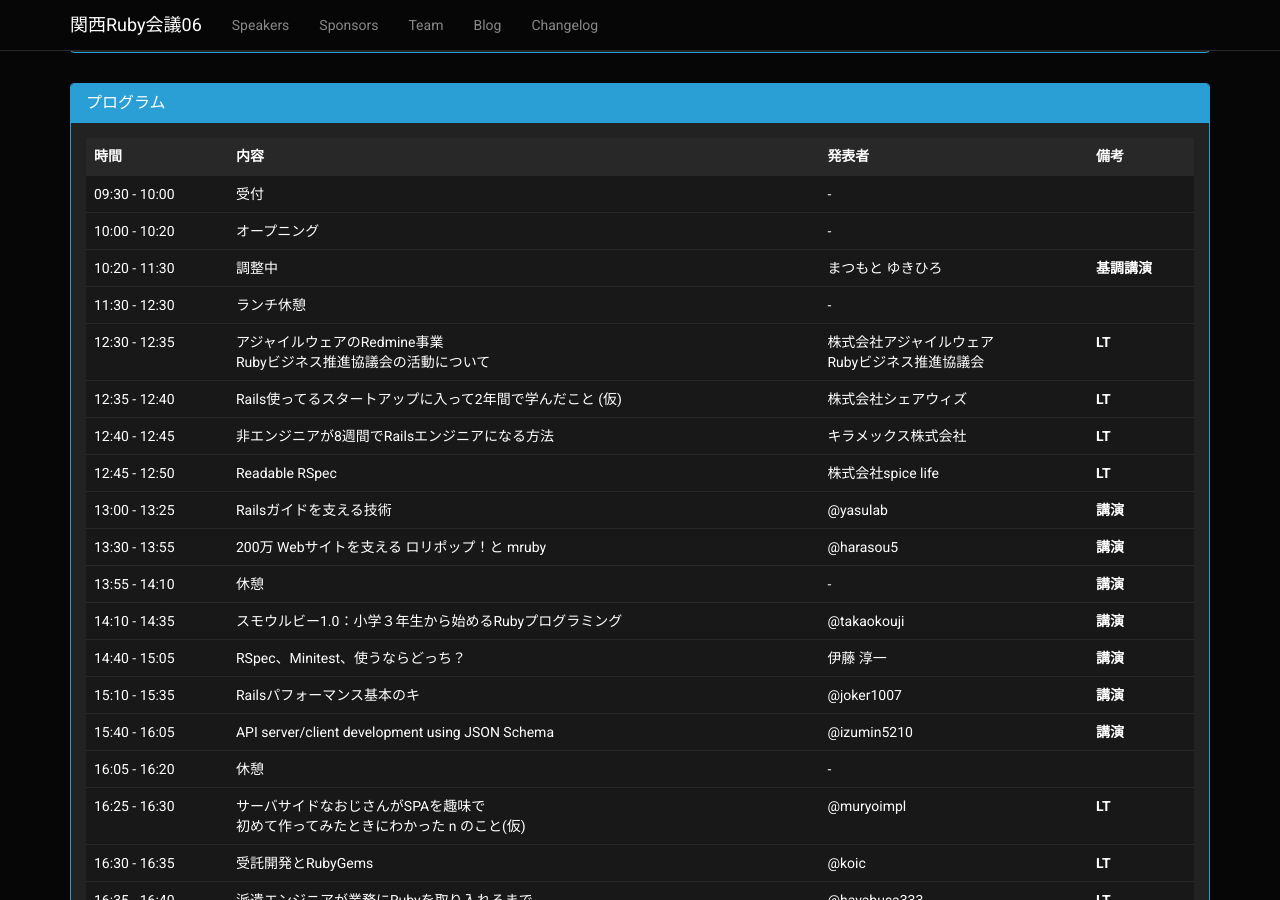
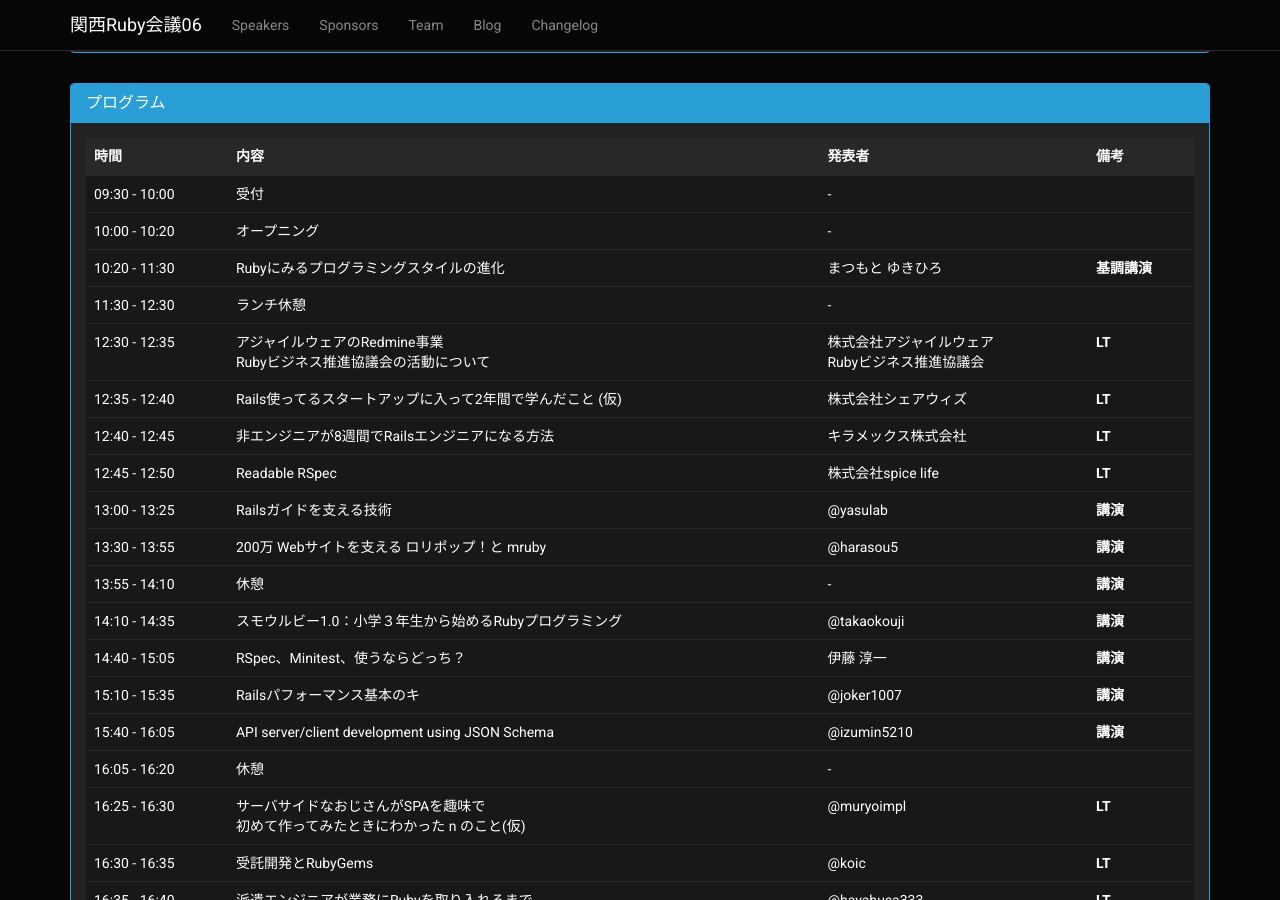
Before and after one commit to rubykansai/kansai06, a Jekyll site: the page built from index.html, in a window 1280 px wide and 900 px high, scrolled down 1306 px. Built offline with Jekyll 4.4.1, drawn with Linux system fonts in a browser that asks for light colours; nearby versions of some CDN libraries.

Commit message:
Add Matz title

```diff
--- a/index.html
+++ b/index.html
@@ -81,7 +81,7 @@ title:  Overview
             </tr>
             <tr>
               <td>10:20 - 11:30</td>
-              <td>調整中</td>
+              <td>Rubyにみるプログラミングスタイルの進化</td>
               <td>まつもと ゆきひろ</td>
               <th>基調講演</th>
             </tr>
```
